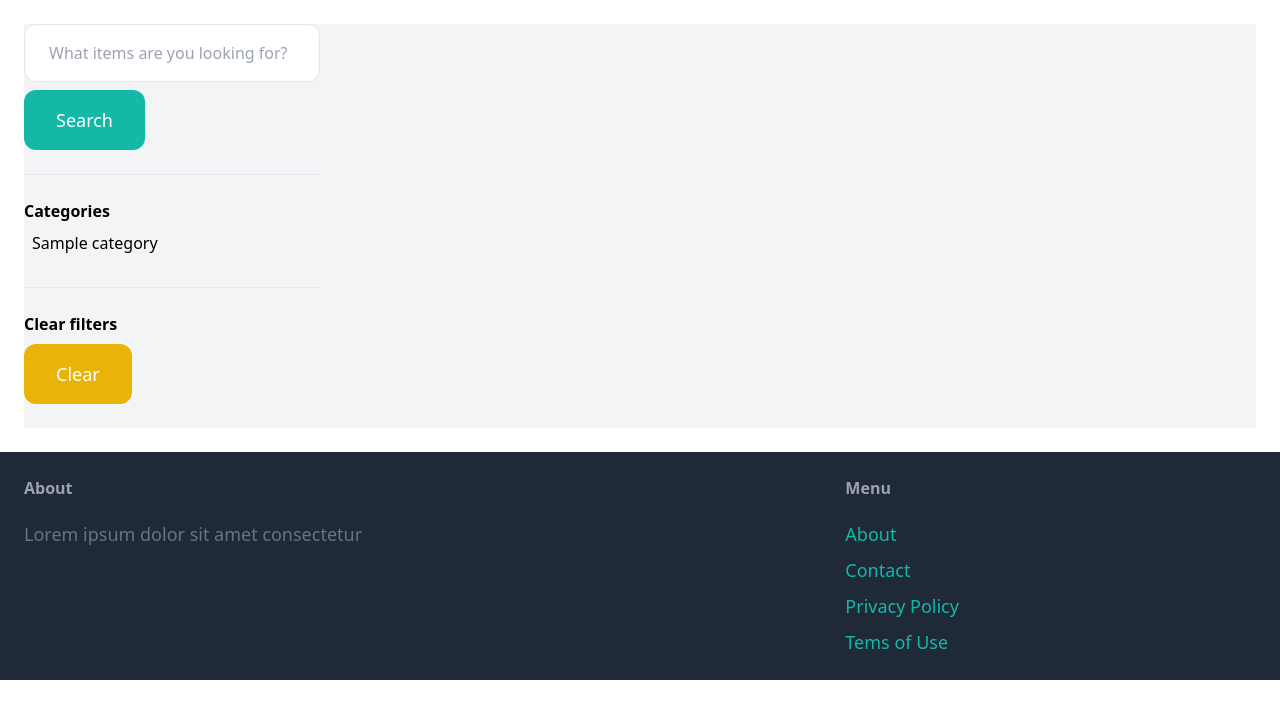
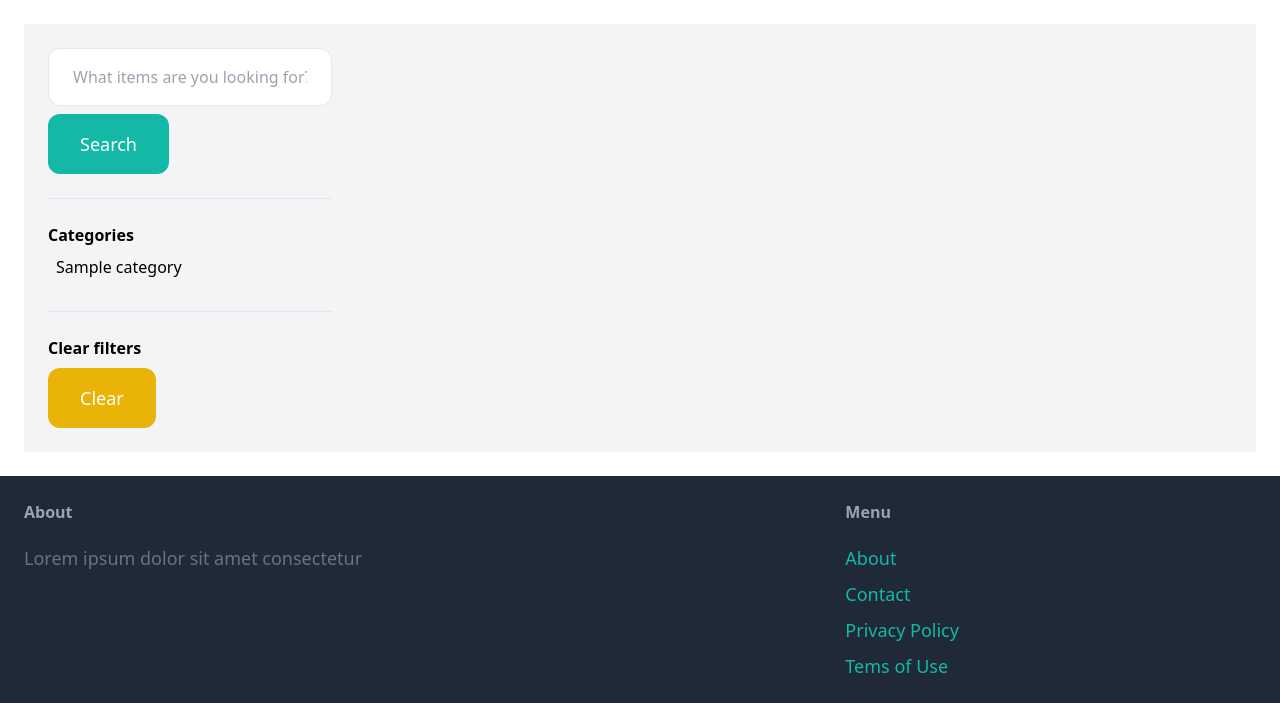
Before and after one commit to kevinadhiguna/django-marketplace-app, a Django app: page /items/ in a window 1280 px wide. Shown: the part 77-780 px from the top of the page. Run offline with Django 4.2, Linux system fonts and the light colour scheme; tables that the repository leaves empty hold one stand-in row (values such as "Sample post"); some libraries are stand-ins or nearby versions.

Commit message:
style: add padding for overall better display

```diff
--- a/item/templates/item/items.html
+++ b/item/templates/item/items.html
@@ -3,7 +3,7 @@
 {% block title%}Items{% endblock %}
 
 {% block content %}
-<div class="pb-6 grid grid-cols-4 gap-4 bg-gray-100">
+<div class="pb-6 p-6 grid grid-cols-4 gap-4 bg-gray-100">
   <div class="col-span-1">
     <form action="{% url 'item:items' %}" method="get">
       <input
@@ -24,7 +24,7 @@
 
     <ul>
       {%for category in categories %}
-      <li class="py-2 px-2 rounded-xl {% if category.id == category_id %} bg-gray-200 {% endif %}">
+      <li class="py-2 px-2 rounded-xl {% if category.id == category_id %} bg-teal-500 {% endif %}">
         <a href="{% url 'item:items' %}?query={{ query }}&category={{ category.id }}">
           {{ category.name }}
         </a>
```
